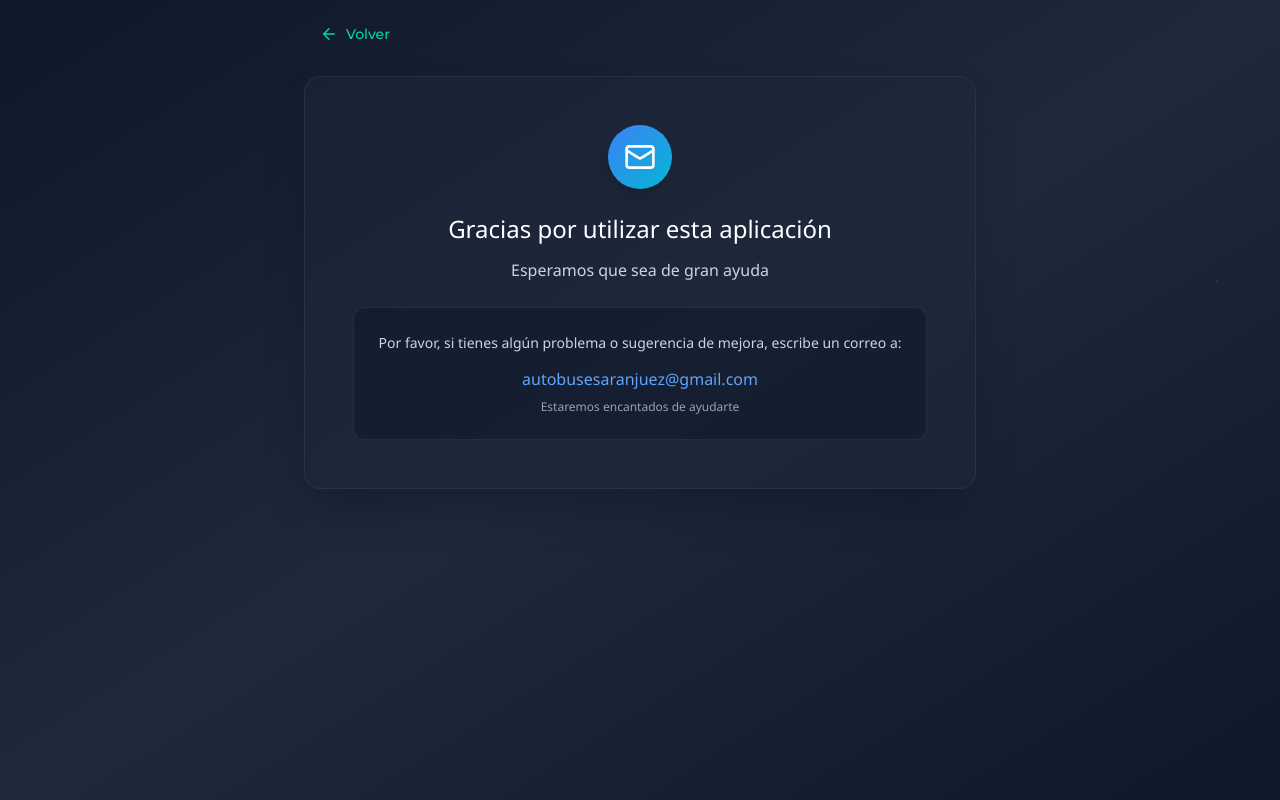
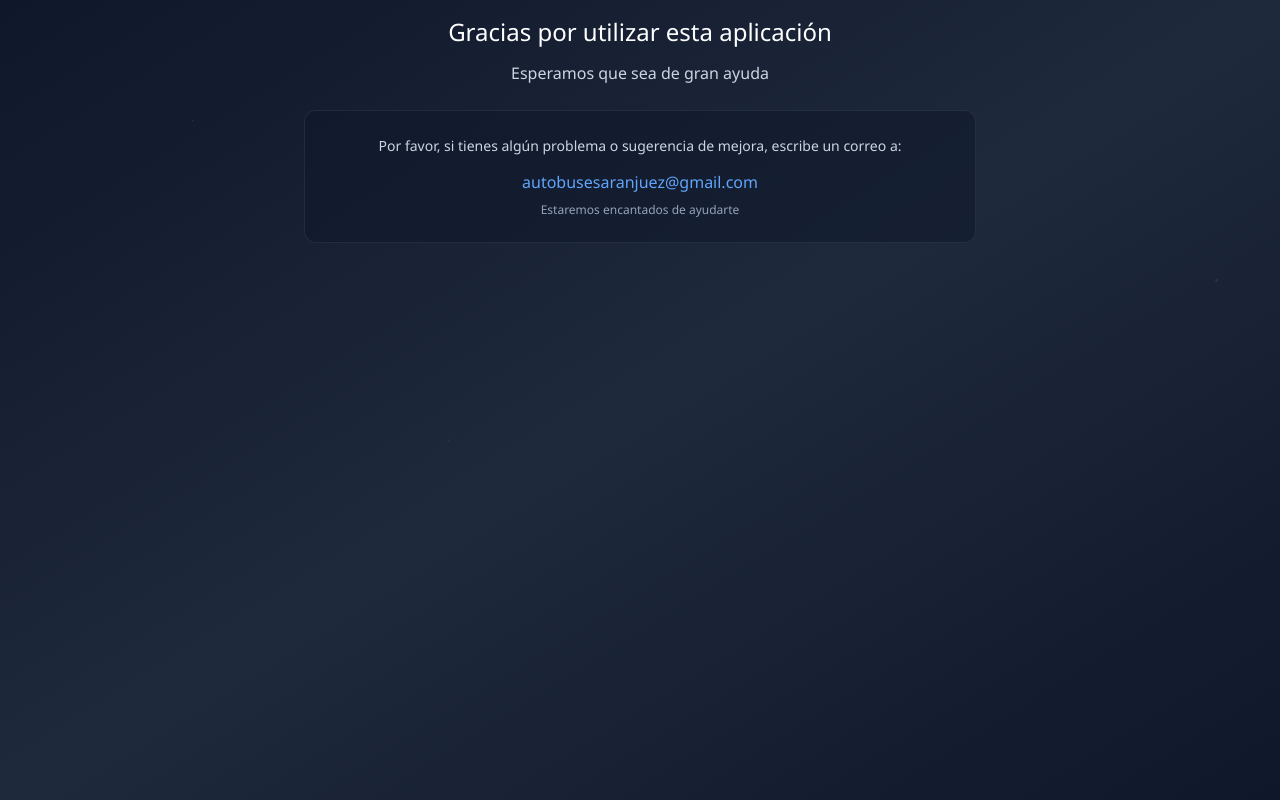
Before and after one commit to Joncarre/aplicacion-de-seguimiento, a Next.js app in the folder frontend/: page /contacto in a window 1280 px wide. Built offline with nearby package versions, Linux system fonts and the light colour scheme.

Commit message:
Ajustes finales de UI: tamaños de texto reducidos, eliminación de iconos y divs innecesarios

```diff
--- a/frontend/app/conductor/panel/page.tsx
+++ b/frontend/app/conductor/panel/page.tsx
@@ -162,7 +162,7 @@ export default function PanelConductor() {
         {!isTransmitting && (
           <Card>
             <CardHeader className="mb-2.5">
-              <CardTitle className="text-xl font-extralight tracking-wider text-dark-text-primary" style={{ fontFamily: 'system-ui, -apple-system, sans-serif', letterSpacing: '0.1em' }}>Selecciona tu línea</CardTitle>
+              <CardTitle className="text-lg font-extralight tracking-wider text-dark-text-primary" style={{ fontFamily: 'system-ui, -apple-system, sans-serif', letterSpacing: '0.1em' }}>Selecciona tu línea</CardTitle>
             </CardHeader>
             <CardContent>
               <div className="grid grid-cols-2 gap-3">
@@ -178,10 +178,6 @@ export default function PanelConductor() {
                     }}
                   >
                     <div className="flex items-center justify-center gap-2">
-                      <Bus
-                        className="w-6 h-6"
-                        style={{ color: line.color }}
-                      />
                       <span className="font-bold text-lg text-dark-text-primary">{line.name}</span>
                     </div>
                   </button>
@@ -409,7 +405,7 @@ export default function PanelConductor() {
           color: white;
           font-weight: 700;
           text-transform: none;
-          font-size: 0.9rem;
+          font-size: 0.85rem;
           transform: translateY(-4px);
           transition: transform 600ms cubic-bezier(0.3, 0.7, 0.4, 1);
         }
--- a/frontend/app/contacto/page.tsx
+++ b/frontend/app/contacto/page.tsx
@@ -7,21 +7,6 @@ export default function ContactoPage() {
     return (
         <div className="min-h-screen bg-gradient-to-br from-slate-900 via-slate-800 to-slate-900 flex justify-center p-4">
             <div className="max-w-2xl w-full">
-                {/* Botón de volver */}
-                <div className="mb-6">
-                    <BackButton href="/" />
-                </div>
-
-                {/* Card principal */}
-                <div className="bg-slate-800/50 backdrop-blur-sm border border-slate-700/50 rounded-2xl p-8 md:p-12 shadow-2xl">
-                    {/* Icono de email */}
-                    <div className="flex justify-center mb-6">
-                        <div className="w-16 h-16 bg-gradient-to-br from-blue-500 to-cyan-500 rounded-full flex items-center justify-center shadow-lg">
-                            <Mail className="w-8 h-8 text-white" />
-                        </div>
-                    </div>
-
-                    {/* Título */}
                 <h1 className="text-xl md:text-2xl font-light text-center text-white mb-3" style={{ fontFamily: '"Segoe UI", system-ui, sans-serif' }}>
                     Gracias por utilizar esta aplicación
                 </h1>
@@ -50,7 +35,7 @@ export default function ContactoPage() {
                         Estaremos encantados de ayudarte
                     </p>
                 </div>
-                </div>
+
             </div>
         </div>
     );
--- a/frontend/app/usuario/page.tsx
+++ b/frontend/app/usuario/page.tsx
@@ -198,7 +198,7 @@ export default function UsuarioPage() {
       <div className="bg-transparent" style={{ border: 'none !important' }}>
         <div className="max-w-6xl mx-auto px-4 py-4">
           <BackButton href="/" />
-          <h1 className="text-xl font-light tracking-wide text-neon-white mt-4" style={{ fontFamily: '"Segoe UI", Tahoma, Geneva, Verdana, sans-serif' }}>
+          <h1 className="text-lg font-light tracking-wide text-neon-white mt-4" style={{ fontFamily: '"Segoe UI", Tahoma, Geneva, Verdana, sans-serif' }}>
             Seguimiento de autobuses
           </h1>
           <p className="text-sm text-dark-text-muted mt-1">
@@ -249,7 +249,7 @@ export default function UsuarioPage() {
         {selectedLine && (
           <>
             {/* Mapa con borde neón */}
-            <div className="card-dark p-0 overflow-hidden mb-4 rounded-2xl" style={{ height: '350px' }}>
+            <div className="card-dark p-0 overflow-hidden mb-4 rounded-lg" style={{ height: '350px' }}>
               {isLoading ? (
                 <p className="text-center py-12 text-dark-text-muted">Cargando mapa...</p>
               ) : (
```
Lines whose indentation alone changed are shown as unchanged.
